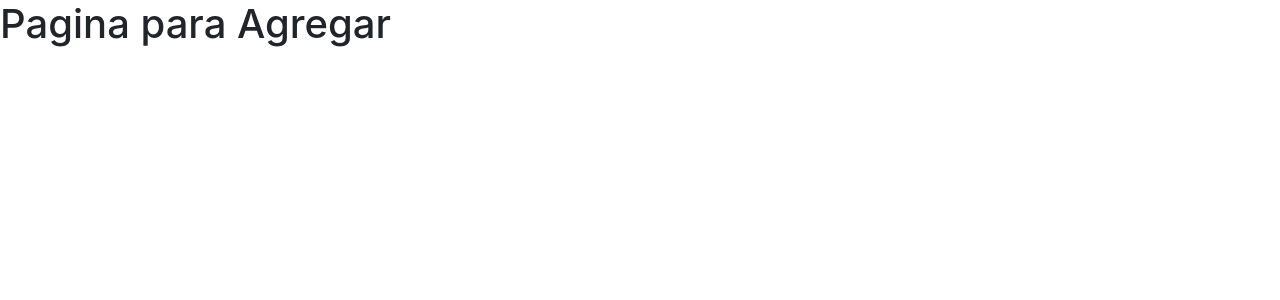
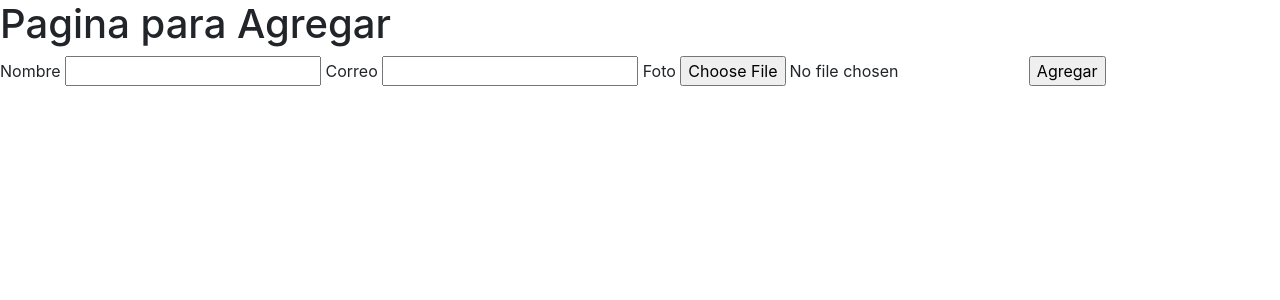
Before and after one commit to josegarcia2030/aprendiendoAusarGit, a Flask app: template templates/empleado/create.html in a window 1280 px wide. Shown: the top 300 px of the page. Run offline with Flask 2, Linux system fonts and the light colour scheme; the template is opened without the code that fills it, so the values that code supplies are empty; some libraries are stand-ins or nearby versions.

Commit message:
creacion del formulario para agregar empleados

```diff
--- a/templates/empleado/create.html
+++ b/templates/empleado/create.html
@@ -8,5 +8,14 @@
 </head>
 <body>
     <h1>Pagina para Agregar</h1>
+    <form method="post" action="" enctype="multipart/form-data">
+        <label for="txtNombre">Nombre</label>
+        <input type="text" name="txtNombre" id="txtNombre">
+        <label for="txtCorreo">Correo</label>
+        <input type="email" name="txtEmail" id="txtEmail">
+        <label for="txtFoto">Foto</label>
+        <input type="file" name="txtFoto" id="txtFoto">
+        <input type="submit" value="Agregar">
+    </form>
 </body>
 </html>
```
